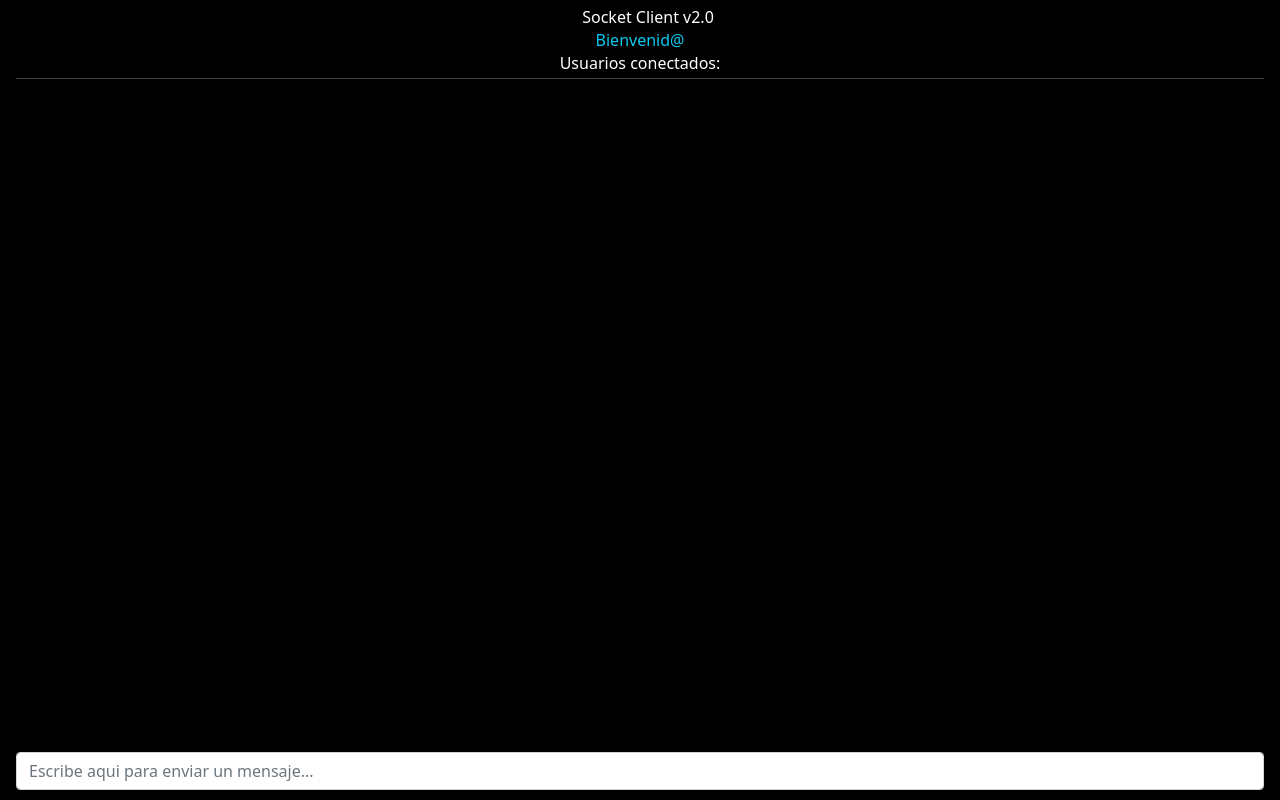
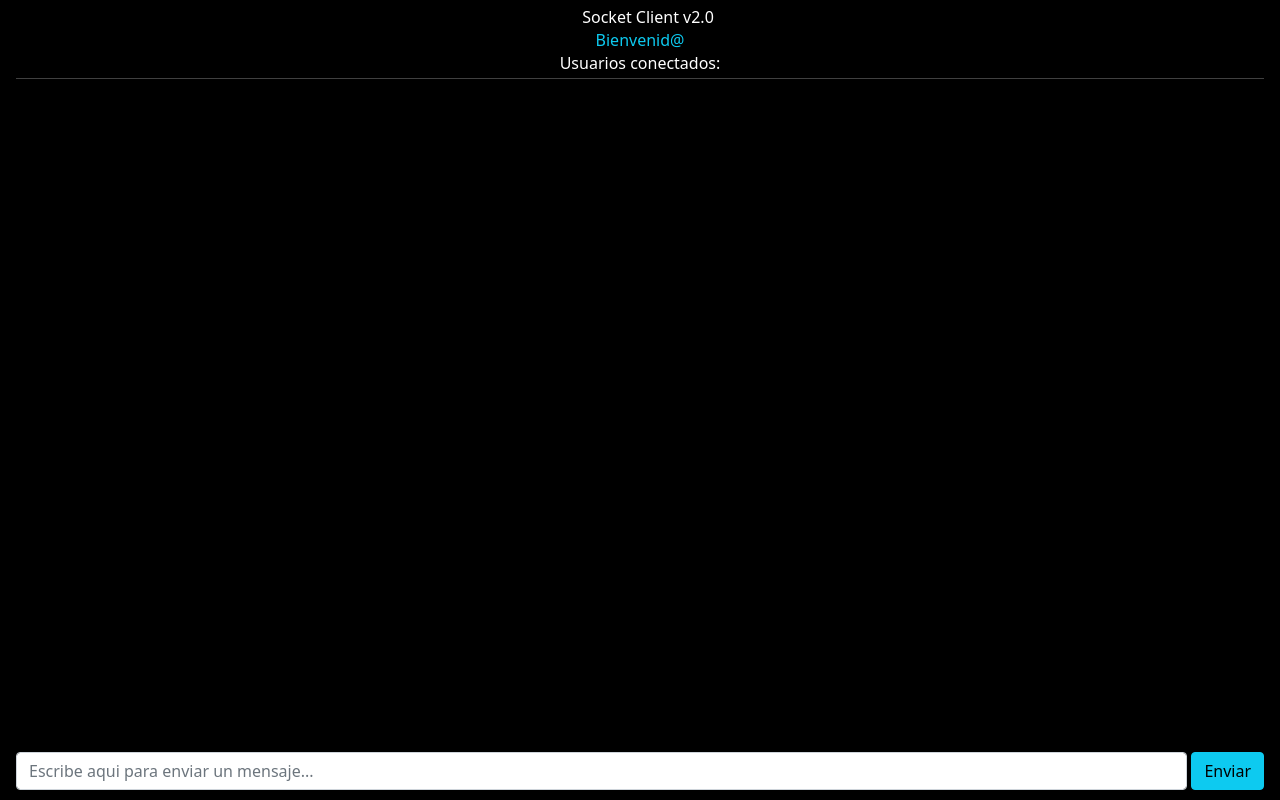
Before and after one commit to brianim97/chat-app, a website: page public/index.html in a window 1280 px wide. Drawn offline with nearby package versions, Linux system fonts and the light colour scheme; no server answers.

Commit message:
solucionamos el boton de enviar

```diff
--- a/public/index.html
+++ b/public/index.html
@@ -33,7 +33,7 @@
         <div class="col-12 ">
           <div class="chat-input  d-flex justify-content-center w-100 px-3">
             <input placeholder="Escribe aqui para enviar un mensaje..." type="text" id="txtMensaje" class="form-control w-100">
-            <button id="btnEnviar" class="btn btn-info ms-1 d-none">Enviar</button>
+            <button id="btnEnviar" class="btn btn-info ms-1">Enviar</button>
           </div>
 
         </div>
--- a/public/js/socket-client.js
+++ b/public/js/socket-client.js
@@ -21,7 +21,6 @@ window.onload = ()=>{
     socket.on('disconnect',()=>{
         console.log('desconectado');
         lblStatus.innerHTML="<span class='text-danger fw-bold'>Offline</span>"
-
     })
 
     const enviarMensaje = (value)=>{
@@ -41,6 +40,7 @@ window.onload = ()=>{
 }
 btnEnviar.addEventListener('click',()=>{
     enviarMensaje(txtMensaje.value)
+    txtMensaje.focus();
 })
 txtMensaje.addEventListener('keydown',(e)=>{
     if(e.key == 'Enter'){
```
